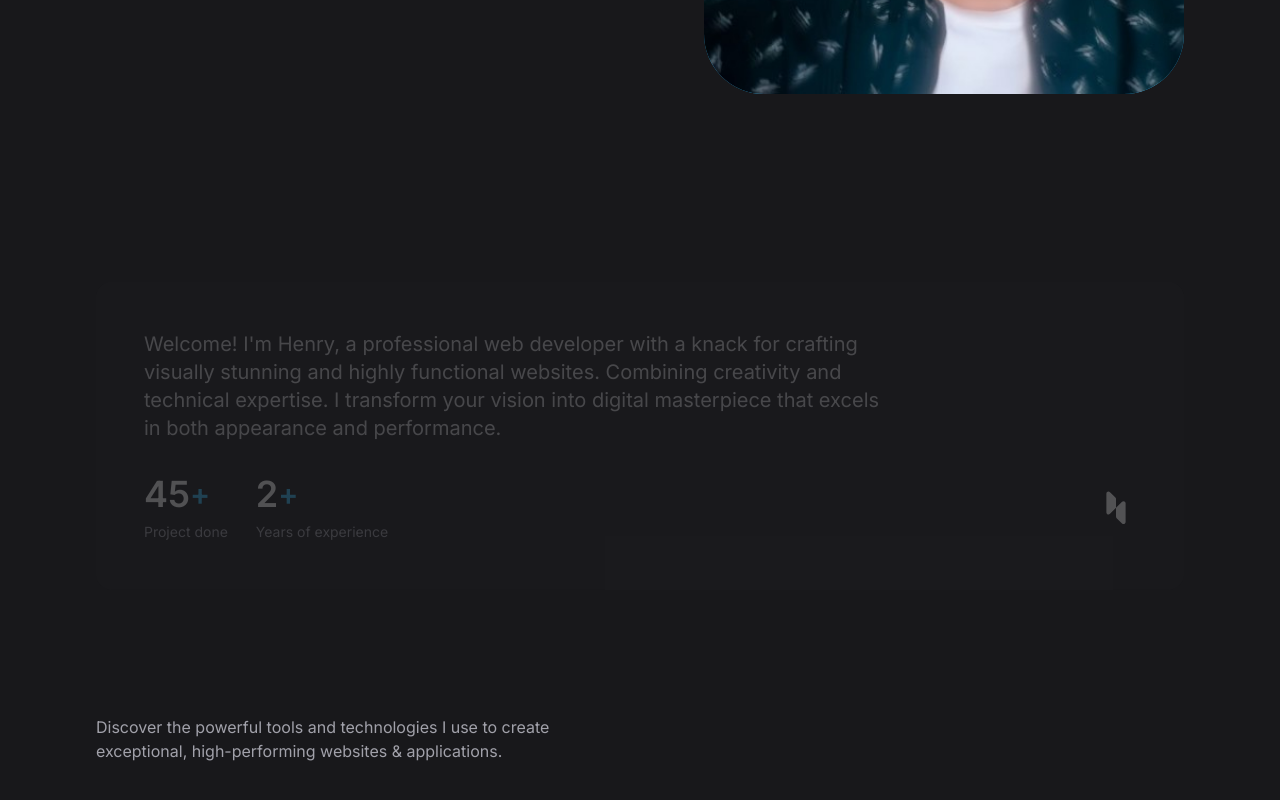
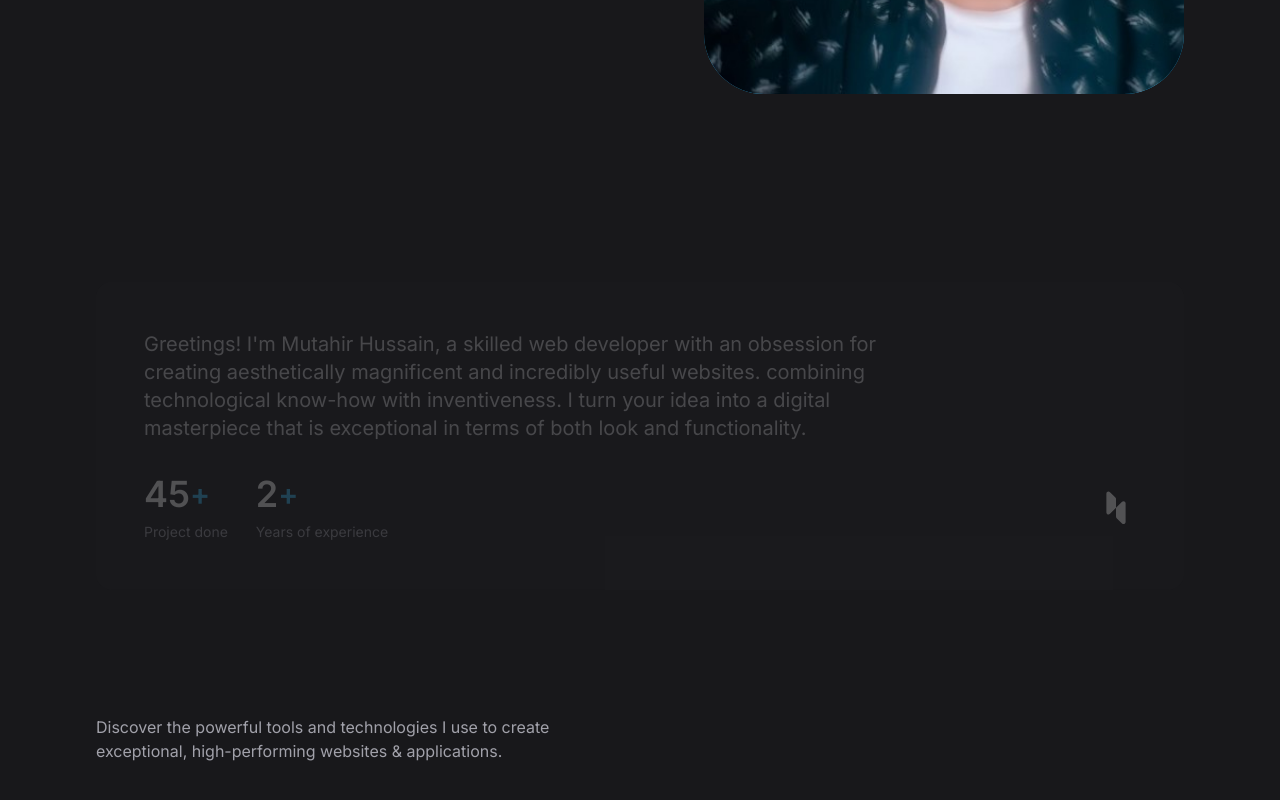
Before and after one commit to codewithmutahir/Portfolio, a React (Vite) app: page / in a window 1280 px wide. Shown: the part 636-1436 px from the top of the page. Built offline with nearby package versions, Linux system fonts and the light colour scheme.

Commit message:
Content updated

```diff
--- a/src/components/About.jsx
+++ b/src/components/About.jsx
@@ -20,19 +20,23 @@ const About = () => {
       <div className="container">
         <div className="bg-zinc-800/50 p-7 rounded-2xl md:p-12 reveal-up">
           <p className="text-zinc-300 mb-4 md:mb-8 md:text-xl md:max-w-[60ch]">
-            Welcome! I&apos;m Henry, a professional web developer with a knack
-            for crafting visually stunning and highly functional websites.
-            Combining creativity and technical expertise. I transform your
-            vision into digital masterpiece that excels in both appearance and
-            performance.
+            Greetings! I&apos;m Mutahir Hussain, a skilled web developer with an obsession
+            for creating aesthetically magnificent and incredibly useful
+            websites. combining technological know-how with inventiveness. I
+            turn your idea into a digital masterpiece that is exceptional in
+            terms of both look and functionality.
           </p>
 
           <div className="flex flex-wrap items-center gap-4 md:gap-7">
             {aboutItems.map(({ label, number }, key) => (
               <div key={key}>
                 <div className="flex items-center md:mb-2">
-                  <span className="text-2xl font-semibold md:text-4xl">{number}</span>
-                  <span className="text-sky-400 font-semibold md:text-3xl">+</span>
+                  <span className="text-2xl font-semibold md:text-4xl">
+                    {number}
+                  </span>
+                  <span className="text-sky-400 font-semibold md:text-3xl">
+                    +
+                  </span>
                 </div>
 
                 <p className="text-sm text-zinc-400 ">{label}</p>
@@ -40,11 +44,12 @@ const About = () => {
             ))}
 
             <img
-            src="/images/logo.svg"
-            alt="Logo"
-            width={30}
-            height={30}
-            className="ml-auto md:w-[40px] md:h-[40px]" />
+              src="/images/logo.svg"
+              alt="Logo"
+              width={30}
+              height={30}
+              className="ml-auto md:w-[40px] md:h-[40px]"
+            />
           </div>
         </div>
       </div>
--- a/src/components/Contact.jsx
+++ b/src/components/Contact.jsx
@@ -5,7 +5,7 @@
 
 const socialLinks = [
   {
-    href: "https://www.github.com/codewithsadee-org",
+    href: "https://www.github.com/codewithmutahir",
     icon: (
       <svg
         width="24"
@@ -23,7 +23,7 @@ const socialLinks = [
     alt: "GitHub",
   },
   {
-    href: "https://www.linkedin.com/in/codewithsadee",
+    href: "https://www.linkedin.com/in/mutahirhussain",
     icon: (
       <svg
         width="24"
@@ -41,7 +41,7 @@ const socialLinks = [
     alt: "LinkedIn",
   },
   {
-    href: "https://www.instagram.com/codewithsadee",
+    href: "https://www.instagram.com/whoissmut4hir",
     icon: (
       <svg
         width="25"
--- a/src/components/Footer.jsx
+++ b/src/components/Footer.jsx
@@ -35,15 +35,15 @@ const sitemap = [
 const socials = [
   {
     label: "GitHub",
-    href: "https://www.github.com/codewithsadee-org",
+    href: "https://www.github.com/codewithmutahir",
   },
   {
     label: "LinkedIn",
-    href: "https://www.linkedin.com/in/codewithsadee",
+    href: "https://www.linkedin.com/in/mutahirhussain",
   },
   {
     label: "Instagram",
-    href: "https://www.instagram.com/codewithsadee",
+    href: "https://www.instagram.com/whoissmut4hir",
   }
 ];
 
@@ -120,7 +120,7 @@ const Footer = () => {
 
             <p className="text-zinc-500 text-sm">
                 &copy; 2024 <span className="text-zinc-200 reveal-up">
-                    codewithmutahir
+                    <a href="/">codewithmutahir</a>
                 </span>
             </p>
         </div>
```
